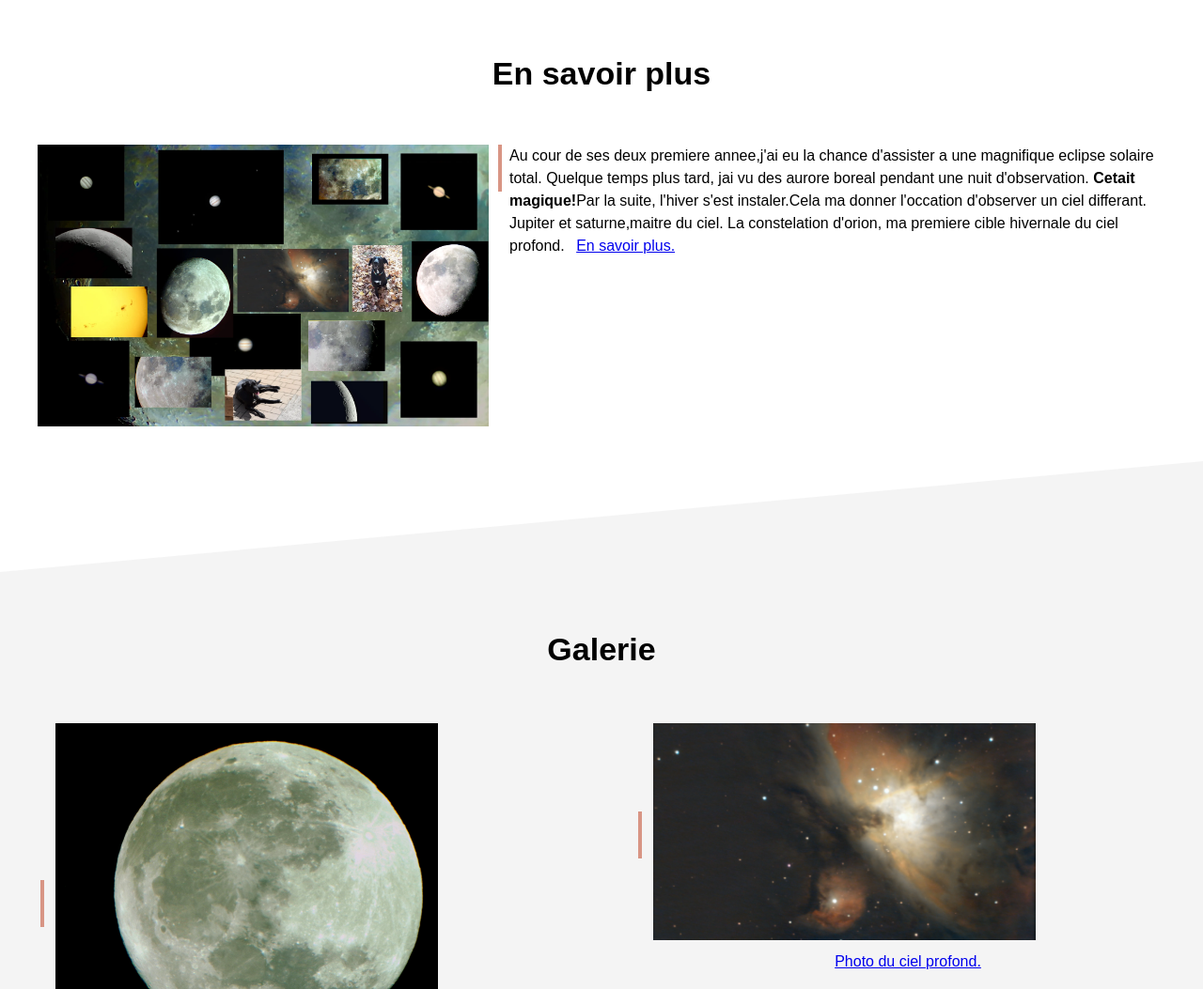
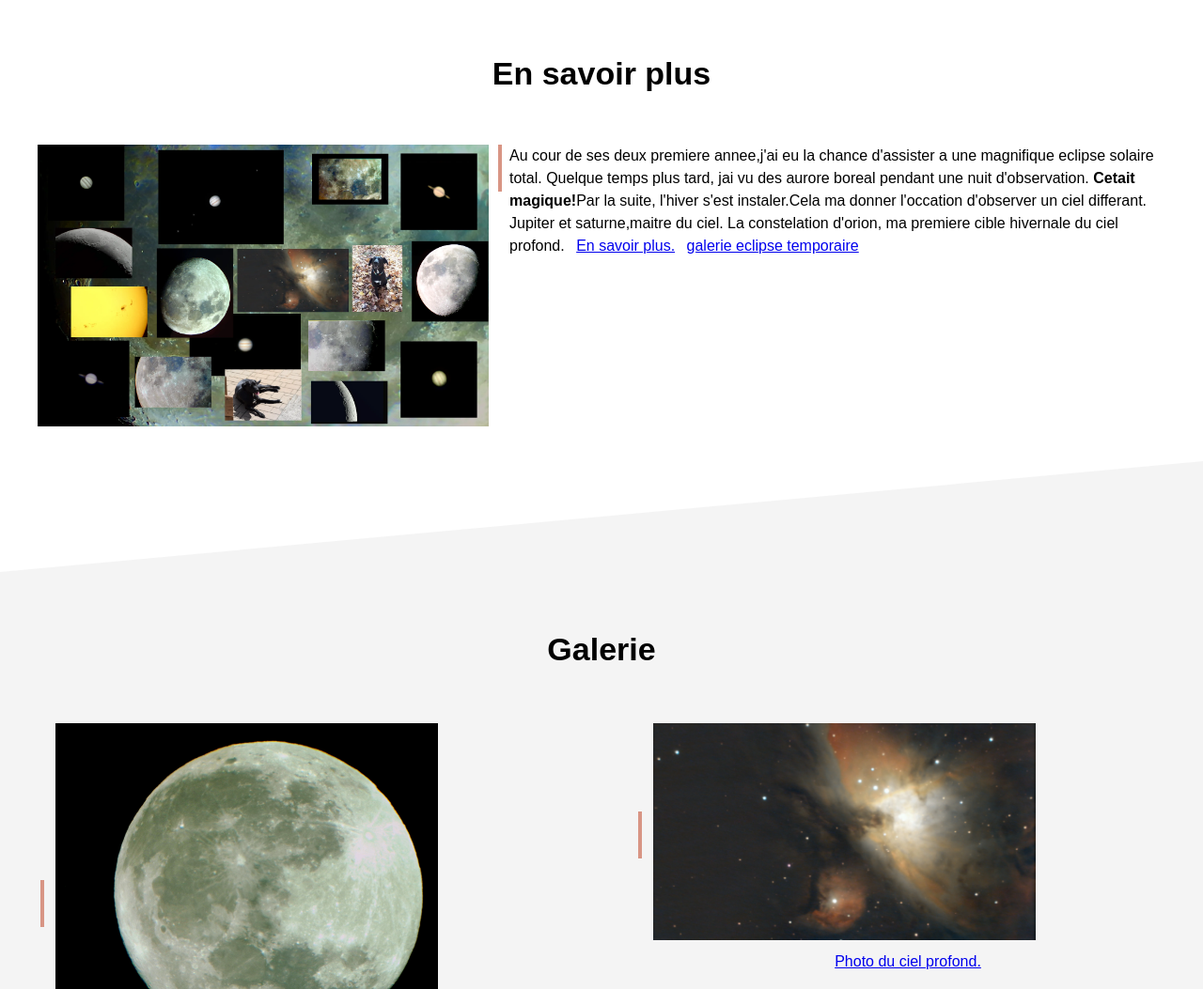
Before and after one commit to QcHsGUNNER22/site-astro-maj-auto, a plain HTML site: page index.html in a window 1280 px wide. Shown: the part 883-1936 px from the top of the page at 94% size. Drawn offline with Linux system fonts and the light colour scheme.

Commit message:
lien html eclipse

```diff
--- a/index.html
+++ b/index.html
@@ -39,6 +39,8 @@
                     <p >Au cour de ses deux premiere annee,j'ai eu la chance d'assister a une magnifique eclipse solaire total. Quelque temps plus tard, jai vu des aurore boreal pendant une nuit d'observation. <b>Cetait magique!</b>Par la suite, l'hiver s'est instaler.Cela ma donner l'occation d'observer un ciel differant. Jupiter et saturne,maitre du ciel. La constelation d'orion, ma premiere cible hivernale du ciel profond.
 
                     <a style="padding-left: 8px;" href="PHOTO-SITE-ASTRO/en savoir plus.webp" target="_blank">En savoir plus.</a>
+
+                    <a style="padding-left: 8px;" href="galerie-eclipse.html" target="_blank">galerie eclipse temporaire</a>
                 </div>
             </div>
         </div>
```
